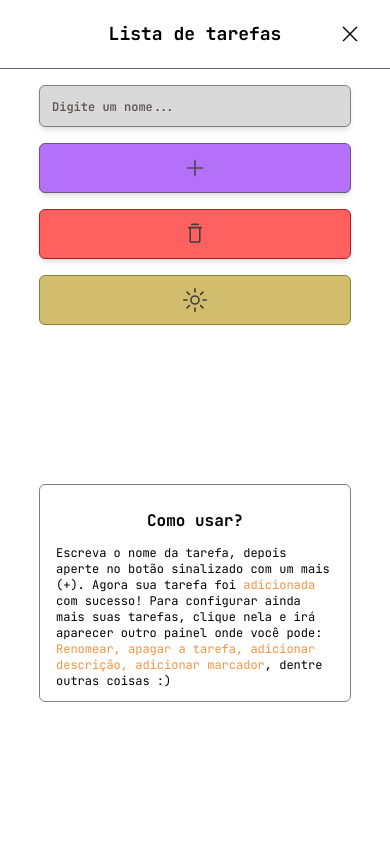
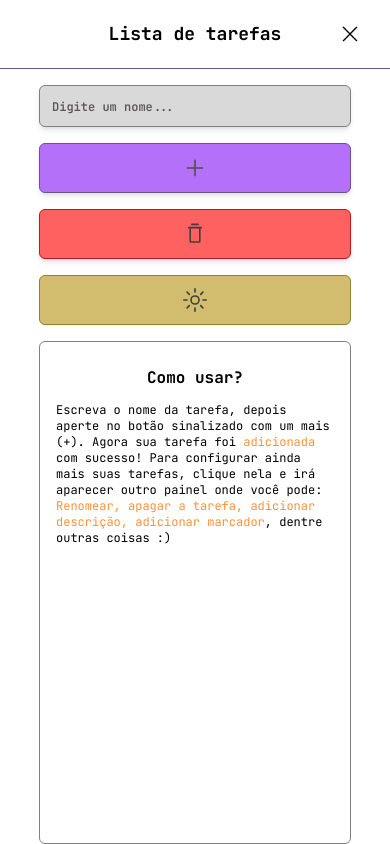
Before and after one commit to Zafkiel45/Next-TodoList, a Next.js app in the folder todo-list/: page / in a window 390 px wide. Built offline with nearby package versions, Linux system fonts and the light colour scheme.

Commit message:
fix: visual bug mobile

```diff
--- a/todo-list/src/app/components/(input_estruture)/howToUse.tsx
+++ b/todo-list/src/app/components/(input_estruture)/howToUse.tsx
@@ -1,6 +1,6 @@
 export const HowToUse = () => {
   return (
-    <div className="w-full  flex justify-center items-center h-full">
+    <div className="w-full  flex justify-center h-full">
       <div className={`border border-[#818181] dark:border-[#6C567D] dark:bg-[#161319] w-4/5 py-3 px-4 rounded-md`}>
         <div className={`w-full text-center py-3`}>
           <h1 className="font-bold">Como usar?</h1>
```
